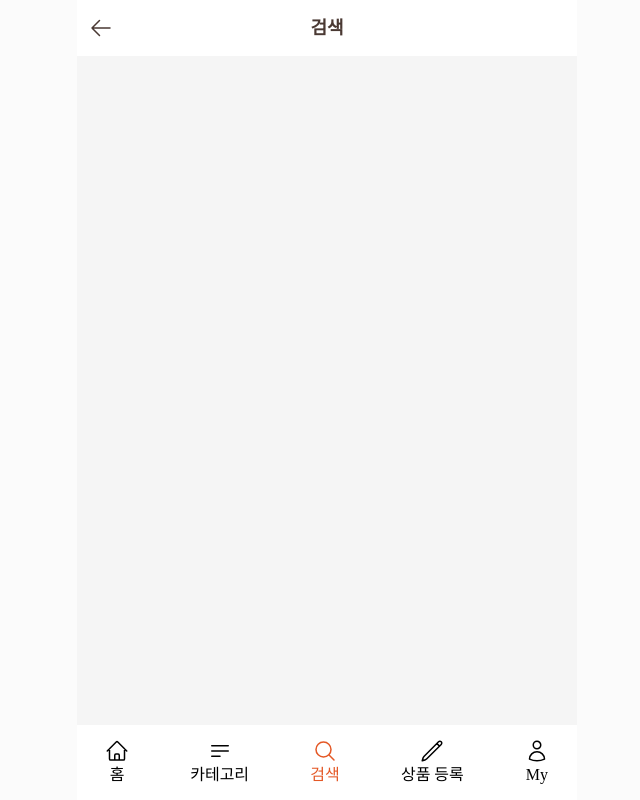
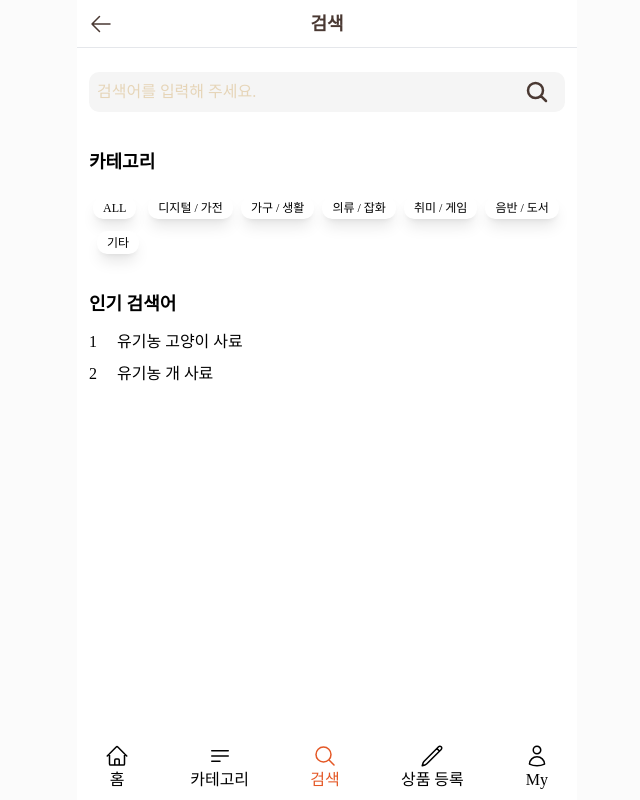
Before and after one commit to dailyAuction/project_daily_auction, a React (Create React App) app in the folder client/: page /search in a window 1280 px wide. Shown: the whole page, without its empty margins (313-953 px from the left). Built offline with nearby package versions, Linux system fonts and the light colour scheme; a web font is replaced by a local one.

Commit message:
design : 검색 페이지 컴포넌트 퍼블리싱 1차 완료

```diff
--- /dev/null
+++ b/client/src/components/SearchPage/SearchQuery/index.tsx
@@ -0,0 +1,39 @@
+import { CATEGORIES } from '../../../constants/constants';
+
+export const SearchQuery = () => {
+  return (
+    <section className="mt-6">
+      <article className="relative mb-9">
+        <input placeholder="검색어를 입력해 주세요." className="input bg-background-mobile p-2 pr-12" />
+        <i className="absolute right-4 top-2">
+          <svg
+            xmlns="http://www.w3.org/2000/svg"
+            fill="none"
+            viewBox="0 0 24 24"
+            strokeWidth={2.5}
+            stroke="currentColor"
+            className="w-6 h-6 text-main-brown">
+            <path
+              strokeLinecap="round"
+              strokeLinejoin="round"
+              d="M21 21l-5.197-5.197m0 0A7.5 7.5 0 105.196 5.196a7.5 7.5 0 0010.607 10.607z"
+            />
+          </svg>
+        </i>
+      </article>
+      <article className="flex flex-col space-y-2">
+        <h2 className="text-lg font-bold">카테고리</h2>
+        <div className="space-x-2 space-y-3">
+          {CATEGORIES.map((category) => (
+            <button
+              type="submit"
+              className="category-btn focus:bg-main-red focus:text-white active:bg-red-600"
+              key={category}>
+              {category}
+            </button>
+          ))}
+        </div>
+      </article>
+    </section>
+  );
+};
--- /dev/null
+++ b/client/src/components/SearchPage/TopSearchKeywords/index.tsx
@@ -0,0 +1,17 @@
+export const TopSearchKeywords = () => {
+  return (
+    <section>
+      <h2 className="text-lg font-bold mb-3">인기 검색어</h2>
+      <article className="flex flex-col space-y-2">
+        <div className="space-x-5">
+          <span>1</span>
+          <span>유기농 고양이 사료</span>
+        </div>
+        <div className="space-x-5">
+          <span>2</span>
+          <span>유기농 개 사료</span>
+        </div>
+      </article>
+    </section>
+  );
+};
--- a/client/src/pages/SearchPage.tsx
+++ b/client/src/pages/SearchPage.tsx
@@ -1,10 +1,16 @@
 import { TabBar } from '../components/TabBar';
 import { SubHeader } from '../components/Header/SubHeader';
+import { SearchQuery } from '../components/SearchPage/SearchQuery';
+import { TopSearchKeywords } from '../components/SearchPage/TopSearchKeywords';
 
 export const SearchPage = () => {
   return (
     <main className="base-layout">
       <SubHeader>검색</SubHeader>
+      <section className="content-layout bg-white border-t space-y-9 px-3">
+        <SearchQuery />
+        <TopSearchKeywords />
+      </section>
       <TabBar />
     </main>
   );
```
